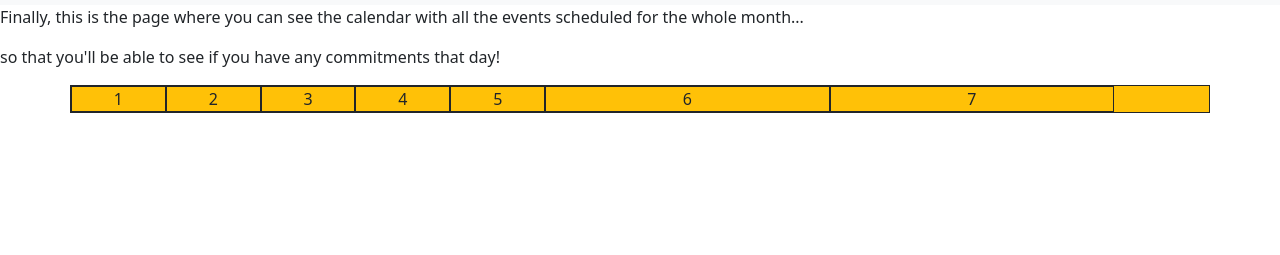
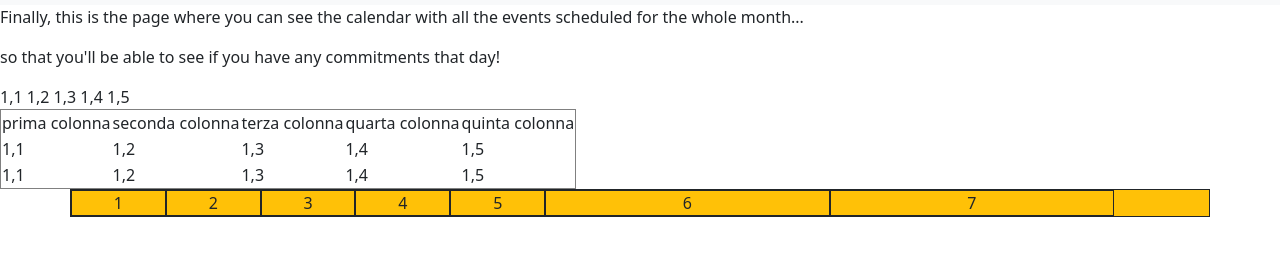
Before and after one commit to V0C0T0/H-SOCIALS.com, a plain HTML site: page calendar.html in a window 1280 px wide. Shown: the part 51-306 px from the top of the page. Drawn offline with nearby package versions, Linux system fonts and the light colour scheme.

Commit message:
Update calendar.html
changes

```diff
--- a/calendar.html
+++ b/calendar.html
@@ -41,6 +41,44 @@
     so that you'll be able to see if you have any commitments that day!
 </p>
 
+<table border="1">
+  <thead>
+    <tr>
+      <td> prima colonna </td>
+      <td> seconda colonna </td>
+      <td> terza colonna </td>
+      <td> quarta colonna </td>
+      <td> quinta colonna </td>
+    </tr>
+  </thead>
+
+  <tbody>
+    <tr>
+      <td> 1,1 </td>
+      <td> 1,2 </td>
+      <td> 1,3 </td>
+      <td> 1,4 </td>
+      <td> 1,5 </td>
+    </tr>
+
+    <tr>
+      <t> 1,1 </td>
+      <t> 1,2 </td>
+      <t> 1,3 </td>
+      <t> 1,4 </td>
+      <t> 1,5 </td>
+    </tr>
+
+    <tr>
+      <td> 1,1 </td>
+      <td> 1,2 </td>
+      <td> 1,3 </td>
+      <td> 1,4 </td>
+      <td> 1,5 </td>
+    </tr>
+  </tbody>
+</table>
+
 <div class="container bg-warning text-center border border-dark border-start border-end ">
     <div class="row">
         <div class="col-1 border border-dark border-end">
```
